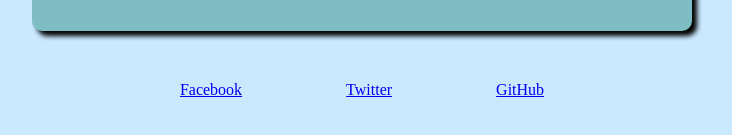
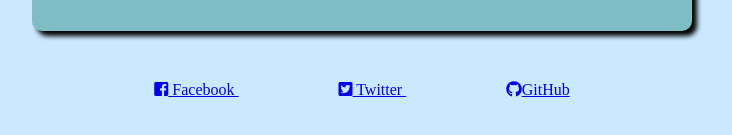
Before and after one commit to HFuruhashi/profile, a plain HTML site: page index.html in a window 1280 px wide. Shown: the part 2644-2779 px from the top of the page, without its empty margins (278-1010 px from the left). Drawn offline with Linux system fonts and the light colour scheme.

Commit message:
my profile page

```diff
--- a/index.html
+++ b/index.html
@@ -1,6 +1,7 @@
 <!DOCTYPE html>
 <html lang="en">
   <head>
+    <link rel="stylesheet" href="https://use.fontawesome.com/releases/v5.0.12/css/all.css" integrity="sha384-G0fIWCsCzJIMAVNQPfjH08cyYaUtMwjJwqiRKxxE/rx96Uroj1BtIQ6MLJuheaO9" crossorigin="anonymous">
     <link rel="stylesheet" type="text/css" href="style.css">
     <meta charset="UTF-8" />
     <title>Document</title>
@@ -44,9 +45,15 @@
       <img src="images/billiards.jpg">
     </div>
     <div class="social_link">
-      <a href="https://www.facebook.com/furuhashi.hikaru.52" class="link">Facebook</a>
-      <a href="https://twitter.com/picakoala" class="link">Twitter</a>
-      <a href="https://github.com/HFuruhashi" class="link">GitHub</a>
+      <a href="https://www.facebook.com/furuhashi.hikaru.52" class="link">
+        <i class="fab fa-facebook-square"></i>
+        Facebook
+      </a>
+      <a href="https://twitter.com/picakoala" class="link">
+        <i class="fab fa-twitter-square"></i>
+        Twitter
+      </a>
+      <a href="https://github.com/HFuruhashi" class="link"><i class="fab fa-github"></i>GitHub</a>
     </div>
   </body>
 </html>
```
Also changed, not shown: index2.html (added).
